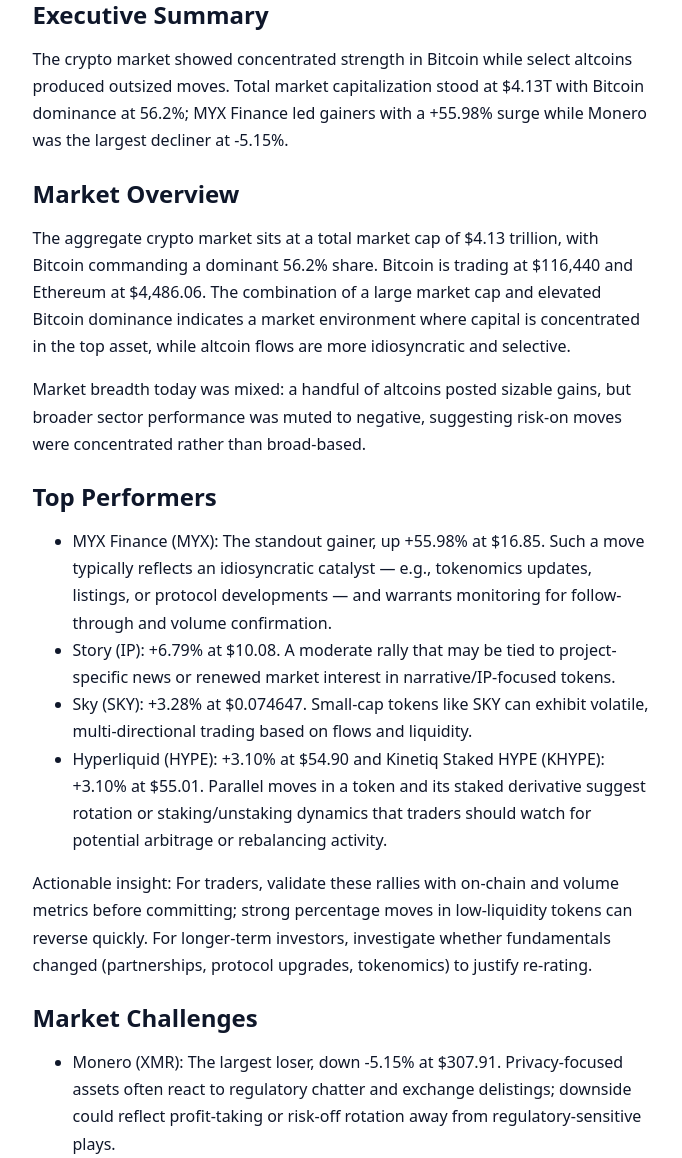
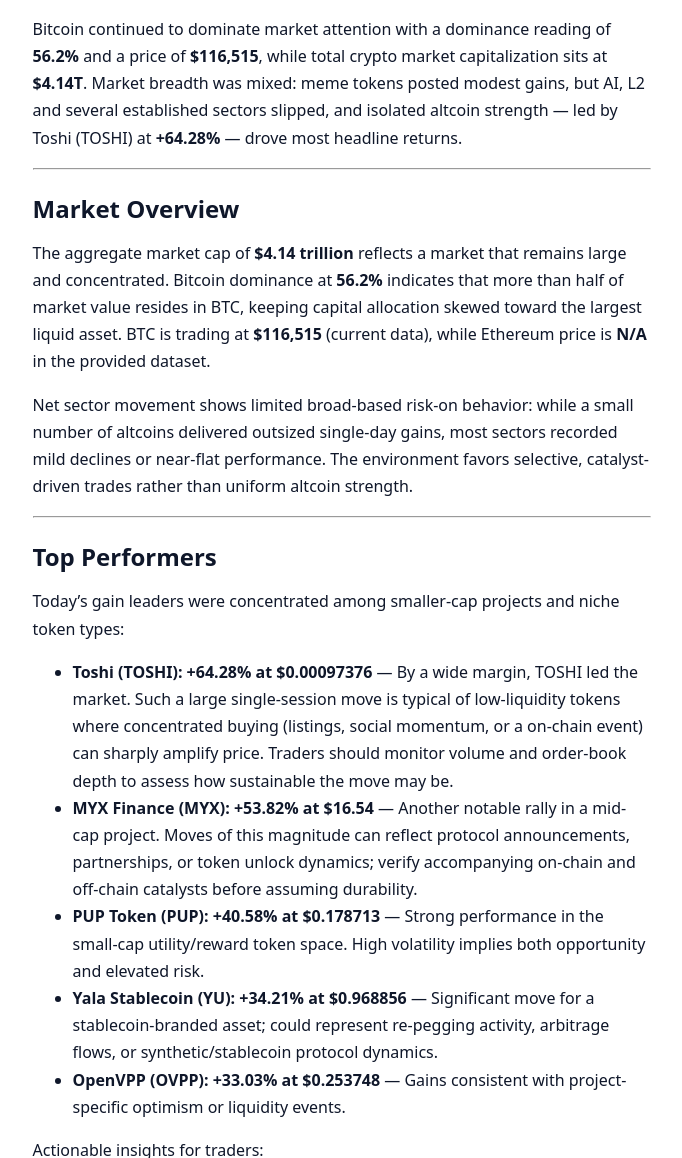
Before and after one commit to cryptowhizard/cryptowhizard.github.io, a Jekyll site: the page built from _posts/2025-09-17-market-analysis-2025-09-17.md, in a window 1280 px wide and 1400 px high, scrolled down 611 px, cut to the strip 242-1400 px from the top of the window. Shown: the whole strip, without its empty margins (298-980 px from the left). Built offline with Jekyll 4.4.1, drawn with Linux system fonts in a browser that asks for light colours; some web fonts are replaced; some of the changed text lies outside the part shown.

Commit message:
Add daily crypto market analysis for 2025-09-17

```diff
--- a/_posts/2025-09-17-market-analysis-2025-09-17.md
+++ b/_posts/2025-09-17-market-analysis-2025-09-17.md
@@ -1,6 +1,6 @@
 ---
 layout: post
-title: "Quiet Concentration: Bitcoin-Led Market as Select Altcoins Spike — Daily Crypto Market Analysis (Sept 17, 2025)"
+title: "Market Pulse: Bitcoin Holds the Throne as Toshi Rockets — Mixed Sector Breadth Caps Rally"
 date: 2025-09-17 14:00:00 -0500
 categories:
   - crypto
@@ -14,67 +14,100 @@
   - ethereum
   - altcoins
   - layer-1
-excerpt: "Market breadth today was mixed: a handful of altcoins posted sizable gains, but broader sector performance was muted to negative, suggesting risk-on moves were ..."
+excerpt: "---......"
 author: "Crypto Market Tracker"
 published: true
 ---
 
 ## Executive Summary
-The crypto market showed concentrated strength in Bitcoin while select altcoins produced outsized moves. Total market capitalization stood at $4.13T with Bitcoin dominance at 56.2%; MYX Finance led gainers with a +55.98% surge while Monero was the largest decliner at -5.15%.
+Bitcoin continued to dominate market attention with a dominance reading of **56.2%** and a price of **$116,515**, while total crypto market capitalization sits at **$4.14T**. Market breadth was mixed: meme tokens posted modest gains, but AI, L2 and several established sectors slipped, and isolated altcoin strength — led by Toshi (TOSHI) at **+64.28%** — drove most headline returns.
+
+---
 
 ## Market Overview
-The aggregate crypto market sits at a total market cap of $4.13 trillion, with Bitcoin commanding a dominant 56.2% share. Bitcoin is trading at $116,440 and Ethereum at $4,486.06. The combination of a large market cap and elevated Bitcoin dominance indicates a market environment where capital is concentrated in the top asset, while altcoin flows are more idiosyncratic and selective.
+The aggregate market cap of **$4.14 trillion** reflects a market that remains large and concentrated. Bitcoin dominance at **56.2%** indicates that more than half of market value resides in BTC, keeping capital allocation skewed toward the largest liquid asset. BTC is trading at **$116,515** (current data), while Ethereum price is **N/A** in the provided dataset.
 
-Market breadth today was mixed: a handful of altcoins posted sizable gains, but broader sector performance was muted to negative, suggesting risk-on moves were concentrated rather than broad-based.
+Net sector movement shows limited broad-based risk-on behavior: while a small number of altcoins delivered outsized single-day gains, most sectors recorded mild declines or near-flat performance. The environment favors selective, catalyst-driven trades rather than uniform altcoin strength.
+
+---
 
 ## Top Performers
-- MYX Finance (MYX): The standout gainer, up +55.98% at $16.85. Such a move typically reflects an idiosyncratic catalyst — e.g., tokenomics updates, listings, or protocol developments — and warrants monitoring for follow-through and volume confirmation.
-- Story (IP): +6.79% at $10.08. A moderate rally that may be tied to project-specific news or renewed market interest in narrative/IP-focused tokens.
-- Sky (SKY): +3.28% at $0.074647. Small-cap tokens like SKY can exhibit volatile, multi-directional trading based on flows and liquidity.
-- Hyperliquid (HYPE): +3.10% at $54.90 and Kinetiq Staked HYPE (KHYPE): +3.10% at $55.01. Parallel moves in a token and its staked derivative suggest rotation or staking/unstaking dynamics that traders should watch for potential arbitrage or rebalancing activity.
+Today's gain leaders were concentrated among smaller-cap projects and niche token types:
 
-Actionable insight: For traders, validate these rallies with on-chain and volume metrics before committing; strong percentage moves in low-liquidity tokens can reverse quickly. For longer-term investors, investigate whether fundamentals changed (partnerships, protocol upgrades, tokenomics) to justify re-rating.
+- **Toshi (TOSHI): +64.28% at $0.00097376** — By a wide margin, TOSHI led the market. Such a large single-session move is typical of low-liquidity tokens where concentrated buying (listings, social momentum, or a on-chain event) can sharply amplify price. Traders should monitor volume and order-book depth to assess how sustainable the move may be.
+- **MYX Finance (MYX): +53.82% at $16.54** — Another notable rally in a mid-cap project. Moves of this magnitude can reflect protocol announcements, partnerships, or token unlock dynamics; verify accompanying on-chain and off-chain catalysts before assuming durability.
+- **PUP Token (PUP): +40.58% at $0.178713** — Strong performance in the small-cap utility/reward token space. High volatility implies both opportunity and elevated risk.
+- **Yala Stablecoin (YU): +34.21% at $0.968856** — Significant move for a stablecoin-branded asset; could represent re-pegging activity, arbitrage flows, or synthetic/stablecoin protocol dynamics.
+- **OpenVPP (OVPP): +33.03% at $0.253748** — Gains consistent with project-specific optimism or liquidity events.
+
+Actionable insights for traders:
+- Confirm rising volume accompanies the price move; if volume is thin, risk of rapid mean reversion is high.
+- For short-term traders, scale entries and use tight risk controls — single-session leaders can retrace quickly.
+- For longer-term investors, validate fundamental catalysts (protocol upgrades, partnerships, on-chain metrics) before increasing position size.
+
+---
 
 ## Market Challenges
-- Monero (XMR): The largest loser, down -5.15% at $307.91. Privacy-focused assets often react to regulatory chatter and exchange delistings; downside could reflect profit-taking or risk-off rotation away from regulatory-sensitive plays.
-- POL (ex-MATIC) (POL): -3.30% at $0.250635.
-- Ondo (ONDO): -3.26% at $1.01.
-- Ethena (ENA): -3.26% at $0.680149.
-- Sei (SEI): -2.92% at $0.310054.
+The weaker side of the market included both low- and mid-cap tokens:
 
-These decliners are symptomatic of selective weakness across a subset of altcoins. Potential drivers include profit-taking after recent gains, rotating liquidity toward BTC/large-caps, or sector-specific headlines. Investors should assess whether declines are technical pullbacks within longer-term trends or the start of structural weakness.
+- **Ika (IKA): -19.36% at $0.03916816** — The session's largest decline. Rapid single-day losses of this magnitude often reflect liquidity shocks, negative announcements, or profit-taking after prior rallies.
+- **TDCCP (TDCCP): -11.99% at $0.287254**
+- **Four (FORM): -9.57% at $1.93**
+- **Merlin Chain (MERL): -7.85% at $0.179058**
+- **Fluid (FLUID): -7.80% at $5.32**
+
+Potential reasons for underperformance:
+- Sector rotation out of speculative or richly valued small caps.
+- Profit-taking following prior run-ups.
+- Project-specific developments or token unlocks that increase sell pressure.
+
+Actionable insights:
+- Watch on-chain outflows and centralized-exchange inflows for these tokens—elevated withdrawals to exchanges can precede further downside.
+- Avoid averaging into weak names without clear fundamentals; prefer wait-for-confirmation or liquidity improvements.
+
+---
 
 ## Sector Analysis
-- DeFi: -0.45% (15 coins tracked). Slightly negative performance suggests modest profit-taking or consolidation after recent activity; DeFi still attracts capital but with measured flows.
-- Layer 1: -0.40% (12 coins tracked). Broadly flat-to-negative, indicating rotation toward Bitcoin or selective Layer 1 winners rather than sector-wide bid.
-- AI: -2.41% (8 coins tracked). Underperformance here could reflect a short-term cooling in narrative-driven flows or profit-taking after prior rallies.
+Sector performance was tepid to negative across most tracked groups:
 
-Interpretation: Sector dispersion is present — concentrated token-level rallies with mild to moderate sector weakness. Traders may find alpha by isolating high-conviction projects rather than betting on entire sectors.
+- Meme: **+0.61%** (5 coins tracked) — The only sector with positive returns, suggesting episodic, sentiment-driven rallies in smaller tokens.
+- AI: **-0.73%** (9 coins) — Modest declines; AI-themed tokens showed vulnerability after recent interest.
+- DeFi: **-0.18%** (10 coins) — Nearly flat — balancing between ongoing protocol activity and broader caution.
+- L1: **-0.08%** (9 coins) — Essentially neutral, indicating a mixed view on base-layer narratives.
+- L2: **-0.57%** (7 coins) — Slight weakness, possibly reflecting rotation to BTC or specific layer-two developments.
+- RWA (Real-World Assets): **-0.45%** (8 coins) — Mild decline; investor appetite for RWA remains selective.
+- Gaming: **-0.32%** (7 coins) — Slightly down; gaming assets continue to show idiosyncratic moves.
+- Privacy: **-0.61%** (6 coins) — Small sell-side pressure.
+
+Interpretation:
+- The breadth indicates a market that is not in an indiscriminate risk-on phase. Gains are concentrated in small sets of tokens, while most thematic sectors are either flat or slightly down. This is consistent with profit-taking and reallocations within the crypto ecosystem.
+
+---
 
 ## Technical Analysis (Qualitative)
-- Momentum: Bitcoin’s price level and 56.2% dominance indicate the market remains Bitcoin-centric. Momentum appears biased toward risk-on for BTC while altcoins exhibit higher variance — some showing strong short-term momentum (MYX), others weakening.
-- Trend Strength: The market structure is mixed — large-cap strength with selective altcoin outperformance. This pattern is typical of a market in selective accumulation rather than broad-based participation.
-- Volatility & Risk: Expect elevated volatility in small-cap names and thematic sectors (AI, niche DeFi). Liquidity is a key risk — large intraday swings can occur in lower-cap tokens. Position sizing and stop management are critical.
-- Trading insights: Favor setups that confirm with increased volume and on-chain activity. For swing traders, look for consolidation followed by breakout on volume; for intraday traders, manage exposure to liquidity gaps and slippage.
+- Bitcoin: With BTC at **$116,515**, momentum remains a critical variable. Price at this level and a dominance of **56.2%** point to continued institutional and retail concentration in BTC. Short-term momentum appears constructive but increasingly sensitive to macro and on-chain liquidity cues. Traders should treat intraday volatility and pullbacks as possible adjustment phases rather than structural breakdowns unless accompanied by widening negative signals.
+- Altcoins: The altcoin market displays high dispersion — a few high-velocity winners and multiple modest losers. Trend strength for many altcoins is fragile; risk of rapid mean reversion is elevated. Volatility and low liquidity in small caps increase tail risk.
+- Risk levels: Elevated for single-session top gainers and losers due to liquidity and concentration. For portfolios, consider position sizing limits and staggered exposure to reduce single-asset event risk.
 
-Note: No specific dollar-level supports or resistances are provided here; traders should use their own charting to define numerical levels and risk parameters.
+Do not rely on this section for exact price targets; use it for qualitative assessment of momentum and risk.
 
-## Market Outlook
-Near term, the market could continue to be led by Bitcoin with altcoins reacting to idiosyncratic catalysts and sector rotations. Watch for:
-- Bitcoin dominance shifts: further increases could compress altcoin performance; decreases could reignite broader altcoin participation.
-- Volume confirmation on top gainers: sustained volume on MYX and other winners would indicate follow-through; lack of volume suggests potential short-lived spikes.
-- Regulatory headlines and macro developments: these remain upside/downside risks, particularly for privacy and stablecoin-adjacent tokens.
-- Sector re-rating: AI-related tokens may resume leadership on renewed narrative flow or product releases, but are vulnerable to quick reversals.
+---
 
-Actionable checklist:
-- Traders: require volume confirmation and predefined risk entries/exits; avoid chasing extreme moves without liquidity assessment.
-- Investors: reassess conviction in tokens that materially outperformed or underperformed; consider dollar-cost averaging or rebalancing based on long-term thesis and risk tolerance.
+## Market Outlook — What to Watch
+- Flow into BTC vs. Alts: Monitor BTC dominance (currently **56.2%**) and ETF/spot-trading flows. A rising dominance can indicate capital concentration and reduced altcoin beta.
+- Volume and liquidity in top movers: Confirm sustainability of rallies in TOSHI, MYX, and others by checking on-chain activity and order book depth.
+- Sector rotation: Watch AI, L2 and DeFi for continued weakness; a reversal there could renew broad-based altcoin strength.
+- Macro and regulatory headlines: These remain primary volatility drivers; any major policy or macro surprise could quickly re-price risk assets across sectors.
+- Tokenomics events: Token unlocks, staking launches, or exchange listings can materially affect individual token performance.
+
+---
 
 ## Key Takeaways
-- The market cap is $4.13T with Bitcoin dominance at 56.2%, underscoring a Bitcoin-led market environment.
-- MYX Finance led gainers with +55.98% at $16.85; Monero was the top loser at -5.15% at $307.91.
-- Sector performance was mixed: DeFi -0.45% (15 coins), Layer 1 -0.40% (12 coins), AI -2.41% (8 coins).
-- Actionable guidance: validate rallies with volume/on-chain activity, manage position sizing in low-liquidity tokens, and monitor Bitcoin dominance and macro headlines for directional cues.
+- Bitcoin remains the market anchor at **$116,515** with dominance of **56.2%**; the broader market cap is **$4.14T**.
+- Market breadth is mixed: isolated altcoin rallies (TOSHI +64.28%, MYX +53.82%) contrast with modest sector declines and several notable losers (IKA -19.36%).
+- Liquidity and catalyst verification are essential — large single-session moves in small caps carry high reversion risk.
+- Traders should prioritize risk management: scale entries, confirm volume, and monitor exchange flows and on-chain indicators.
 
-Disclaimer
-This content is for informational purposes only and does not constitute financial, investment, or trading advice. Cryptocurrency investing carries substantial risk and may not be suitable for all investors. Always perform your own research and consult a licensed financial professional before making investment decisions.
+---
+
+Disclaimer: This analysis is for informational purposes only and does not constitute financial, investment, or trading advice. Always conduct your own research and consider your risk tolerance before making investment decisions.
```
